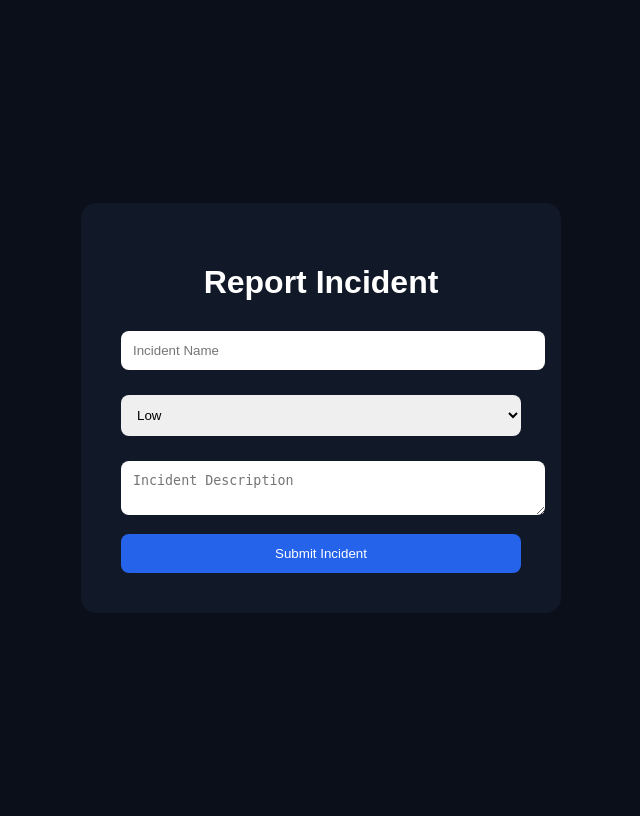
After one commit to GOWTHAM9968/CyberShield, a Flask app: page /report in a window 1280 px wide. The commit adds this page. Shown: the whole page, without its empty margins (319-959 px from the left). Run offline with Flask 3, Linux system fonts and the light colour scheme; a user stored in the database is signed in.

Commit message:
Day 6: Authentication, Incident Reporting and Reports System

```diff
--- a/app.py
+++ b/app.py
@@ -1,5 +1,6 @@
 from flask import Flask, render_template, request, redirect, session
 import sqlite3
+from werkzeug.security import generate_password_hash, check_password_hash
 
 app = Flask(__name__)
 app.secret_key = "cybershield_secret_key"
@@ -26,13 +27,20 @@ def register():
 
         username = request.form["username"]
         email = request.form["email"]
-        password = request.form["password"]
+
+        password = generate_password_hash(
+            request.form["password"]
+        )
 
         conn = sqlite3.connect("cybershield.db")
         cursor = conn.cursor()
 
         cursor.execute(
-            "INSERT INTO users(username,email,password) VALUES(?,?,?)",
+            """
+            INSERT INTO users
+            (username,email,password)
+            VALUES(?,?,?)
+            """,
             (username, email, password)
         )
 
@@ -56,15 +64,15 @@ def login():
         cursor = conn.cursor()
 
         cursor.execute(
-            "SELECT * FROM users WHERE email=? AND password=?",
-            (email, password)
+            "SELECT * FROM users WHERE email=?",
+            (email,)
         )
 
         user = cursor.fetchone()
 
         conn.close()
 
-        if user:
+        if user and check_password_hash(user[3], password):
 
             session["user"] = user[1]
 
@@ -83,19 +91,54 @@ def logout():
     return redirect("/")
 
 
-@app.route("/about")
-def about():
-    return render_template("about.html")
+@app.route("/report", methods=["GET", "POST"])
+def report():
+
+    if "user" not in session:
+        return redirect("/login")
+
+    if request.method == "POST":
+
+        incident_name = request.form["incident_name"]
+        severity = request.form["severity"]
+        description = request.form["description"]
+
+        conn = sqlite3.connect("cybershield.db")
+        cursor = conn.cursor()
+
+        cursor.execute(
+            """
+            INSERT INTO incidents
+            (incident_name,severity,description)
+            VALUES(?,?,?)
+            """,
+            (incident_name, severity, description)
+        )
+
+        conn.commit()
+        conn.close()
+
+        return redirect("/dashboard")
+
+    return render_template("report_incident.html")
 
 
-@app.route("/services")
-def services():
-    return render_template("services.html")
+@app.route("/reports")
+def reports():
 
+    conn = sqlite3.connect("cybershield.db")
+    cursor = conn.cursor()
 
-@app.route("/contact")
-def contact():
-    return render_template("contact.html")
+    cursor.execute("SELECT * FROM incidents")
+
+    incidents = cursor.fetchall()
+
+    conn.close()
+
+    return render_template(
+        "reports.html",
+        incidents=incidents
+    )
 
 
 if __name__ == "__main__":
--- /dev/null
+++ b/static/css/auth.css
@@ -0,0 +1,52 @@
+body{
+    background:#0b0f19;
+    color:white;
+    font-family:Arial;
+    display:flex;
+    justify-content:center;
+    align-items:center;
+    height:100vh;
+}
+
+.box{
+    background:#111827;
+    padding:40px;
+    border-radius:15px;
+    width:400px;
+}
+
+h1{
+    text-align:center;
+    margin-bottom:20px;
+}
+
+input,
+select,
+textarea{
+    width:100%;
+    padding:12px;
+    margin-top:10px;
+    margin-bottom:15px;
+    border:none;
+    border-radius:8px;
+}
+
+button{
+    width:100%;
+    padding:12px;
+    background:#2563eb;
+    color:white;
+    border:none;
+    border-radius:8px;
+    cursor:pointer;
+}
+
+table{
+    width:100%;
+    border-collapse:collapse;
+}
+
+th,td{
+    border:1px solid white;
+    padding:10px;
+}
--- /dev/null
+++ b/templates/report_incident.html
@@ -0,0 +1,47 @@
+<!DOCTYPE html>
+<html>
+<head>
+<title>Report Incident</title>
+
+<link rel="stylesheet"
+href="{{ url_for('static', filename='css/auth.css') }}">
+</head>
+
+<body>
+
+<div class="box">
+
+<h1>Report Incident</h1>
+
+<form method="POST">
+
+<input
+type="text"
+name="incident_name"
+placeholder="Incident Name"
+required>
+
+<select name="severity">
+
+<option>Low</option>
+<option>Medium</option>
+<option>High</option>
+<option>Critical</option>
+
+</select>
+
+<textarea
+name="description"
+placeholder="Incident Description">
+</textarea>
+
+<button type="submit">
+Submit Incident
+</button>
+
+</form>
+
+</div>
+
+</body>
+</html>
```
Also changed, not shown: database.py (+10 -1 lines), templates/login.html (+26 -15 lines), templates/register.html (+21 -13 lines), templates/reports.html (added, +39 -0 lines), cybershield.db.
